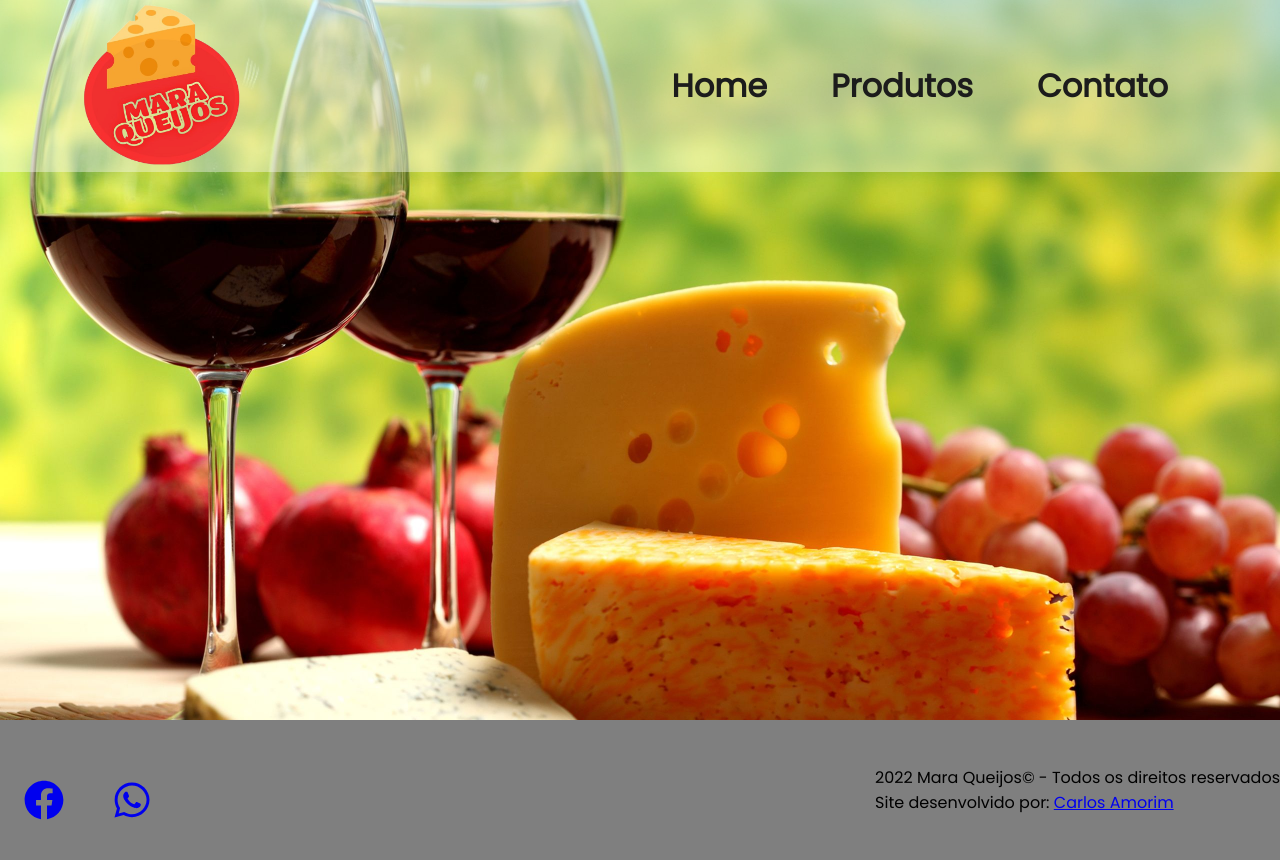
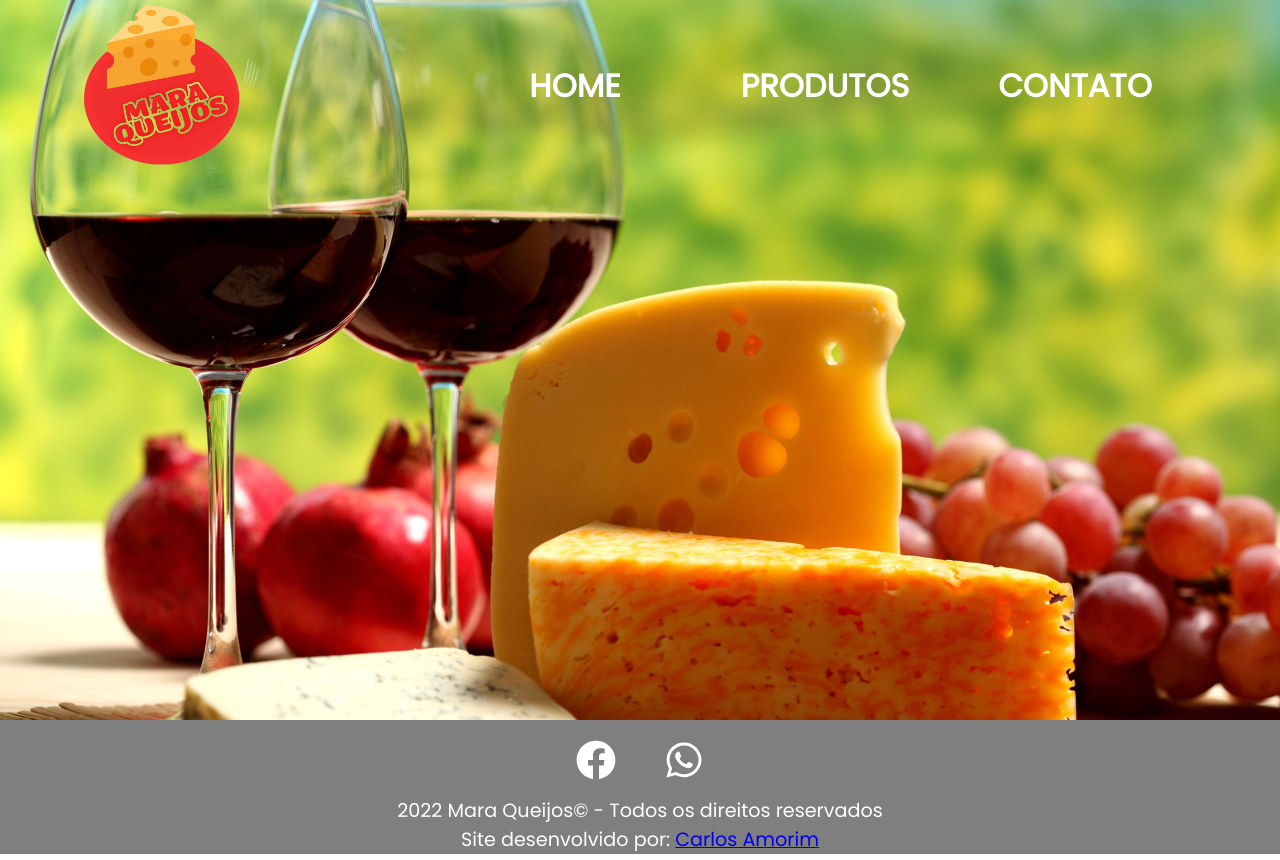
Before and after one commit to CarlosAmorim94/Mara_Queijos, a React (Create React App) app: page / in a window 1280 px wide. Built offline with nearby package versions, Linux system fonts and the light colour scheme.

Commit message:
Estilizando links

```diff
--- a/src/components/footer/index.jsx
+++ b/src/components/footer/index.jsx
@@ -18,7 +18,7 @@ export default function Footer() {
 
       </div>
 
-      <div className="direitos">
+      <div className="text">
         <p>2022 Mara Queijos&copy; - Todos os direitos reservados</p>
         <p>Site desenvolvido por: <a href="https://www.linkedin.com/in/carlosamorim94/">Carlos Amorim</a></p>
       </div>
--- a/src/components/footer/styles.js
+++ b/src/components/footer/styles.js
@@ -5,6 +5,7 @@ export const Container = styled.footer`
   width: 100vw;
   height: auto;
   display: flex;
+  flex-direction: column;
   align-items: center;
   justify-content: space-between;
   background-color: rgba(0,0,0, 0.5);
@@ -13,20 +14,37 @@ export const Container = styled.footer`
   .socials {
     display: flex;
     flex-direction: row;
-    margin-top: 2rem;
+    justify-content: center;
+    margin-top: 1rem;
+    width: inherit;
+    color: white;
 
     a {
-      margin: 1.5rem ;
+      margin: 0 1.5rem ;
       font-size: 2.5rem;
       text-decoration: none;
 
-      .facebook {
+      a.facebook {
         color: blue;
       }
+    }
 
-      .whatsapp {
-        color: green;
-      }
+    a:visited{
+      color: inherit;
+    }
+
+    a:link {
+      color: inherit;
     }
   }
+
+  .text {
+    display: flex;
+    flex-direction: column;
+    justify-content: center;
+    align-items: center;
+    width: inherit;
+    color: white;
+    font-size: 1.2rem;
+  }
 `
--- a/src/components/header/index.jsx
+++ b/src/components/header/index.jsx
@@ -13,9 +13,29 @@ export default function Header() {
         </div>
 
         <nav>
-          <Link to="/">Home</Link>
-          <Link to="/products">Produtos</Link>
-          <Link to="/contact">Contato</Link>
+          <Link to="/">
+            <div className="box-1">
+              <div className="btn btn-one">
+                <span>HOME</span>
+              </div>
+            </div>
+          </Link>
+
+          <Link to="/products">
+            <div className="box-1">
+              <div className="btn btn-one">
+                <span>PRODUTOS</span>
+              </div>
+            </div>
+          </Link>
+
+          <Link to="/contact">
+          <div className="box-1">
+              <div className="btn btn-one">
+                <span>CONTATO</span>
+              </div>
+            </div>
+          </Link>
         </nav>
 
     </Container>
--- a/src/components/header/styles.js
+++ b/src/components/header/styles.js
@@ -16,7 +16,7 @@ export const Container = styled.nav`
   padding: 0 5rem;
   align-items: center;
   justify-content: space-between;
-  background-color: rgba(255,255,255, 0.4);
+  background-color: rgba(255, 255, 255 0.4);
 
 
   img {
@@ -26,37 +26,84 @@ export const Container = styled.nav`
 
   nav {
 
+    display: flex;
+    flex-direction: row;
+    justify-content: space-between;
+    align-items: center;
 
     a {
-      margin: 0 2rem;
+      text-decoration: none;
       font-size: 2rem;
-      text-decoration: none;
-      font-weight: 600;
-      transition: all ease 0.5s;
-      color: var(--gray-800);
+      font-weight: 3000;
     }
 
 
-    a:hover {
-      color: black;
-      text-decoration: underline;
-      font-weight: 5000;
+    div[class*=box] {
+      height: 33.33%;
+      width: 100%;
+      display: flex;
+      justify-content: center;
+      align-items: center;
     }
+
+    .btn {
+      line-height: 50px;
+      height: 50px;
+      text-align: center;
+      width: 250px;
+      cursor: pointer;
+    }
+
+    .btn-one {
+    color: white;
+    transition: all 0.3s;
+    position: relative;
+    font-weight: bold;
+    }
+    .btn-one span {
+      transition: all 0.3s;
+    }
+    .btn-one::before {
+      content: '';
+      position: absolute;
+      bottom: 0;
+      left: 0;
+      width: 100%;
+      height: 100%;
+      z-index: 1;
+      opacity: 0;
+      transition: all 0.3s;
+      border-top-width: 3px;
+      border-bottom-width: 3px;
+      border-top-style: solid;
+      border-bottom-style: solid;
+      border-top-color: var(--white);
+      border-bottom-color: var(--white);
+      transform: scale(0.1, 1);
+    }
+    .btn-one:hover span {
+      letter-spacing: 2px;
+    }
+    .btn-one:hover::before {
+      opacity: 1;
+      transform: scale(1, 1);
+    }
+    .btn-one::after {
+      content: '';
+      position: absolute;
+      bottom: 0;
+      left: 0;
+      width: 100%;
+      height: 100%;
+      z-index: 1;
+      transition: all 0.3s;
+      background-color: rgba(255, 255, 255, 0);
+    }
+    .btn-one:hover::after {
+      opacity: 0;
+      transform: scale(0.1, 1);
+    }
+
   }
 
-  div {
-    width: 17rem;
-    display: flex;
-    justify-content: space-between;
-    align-items: center;
-    text-decoration: none;
-
-    h2 {
-      font-weight: 1000;
-      color: var(--gray-500);
-    }
-  }
-
-
-
 `
```
